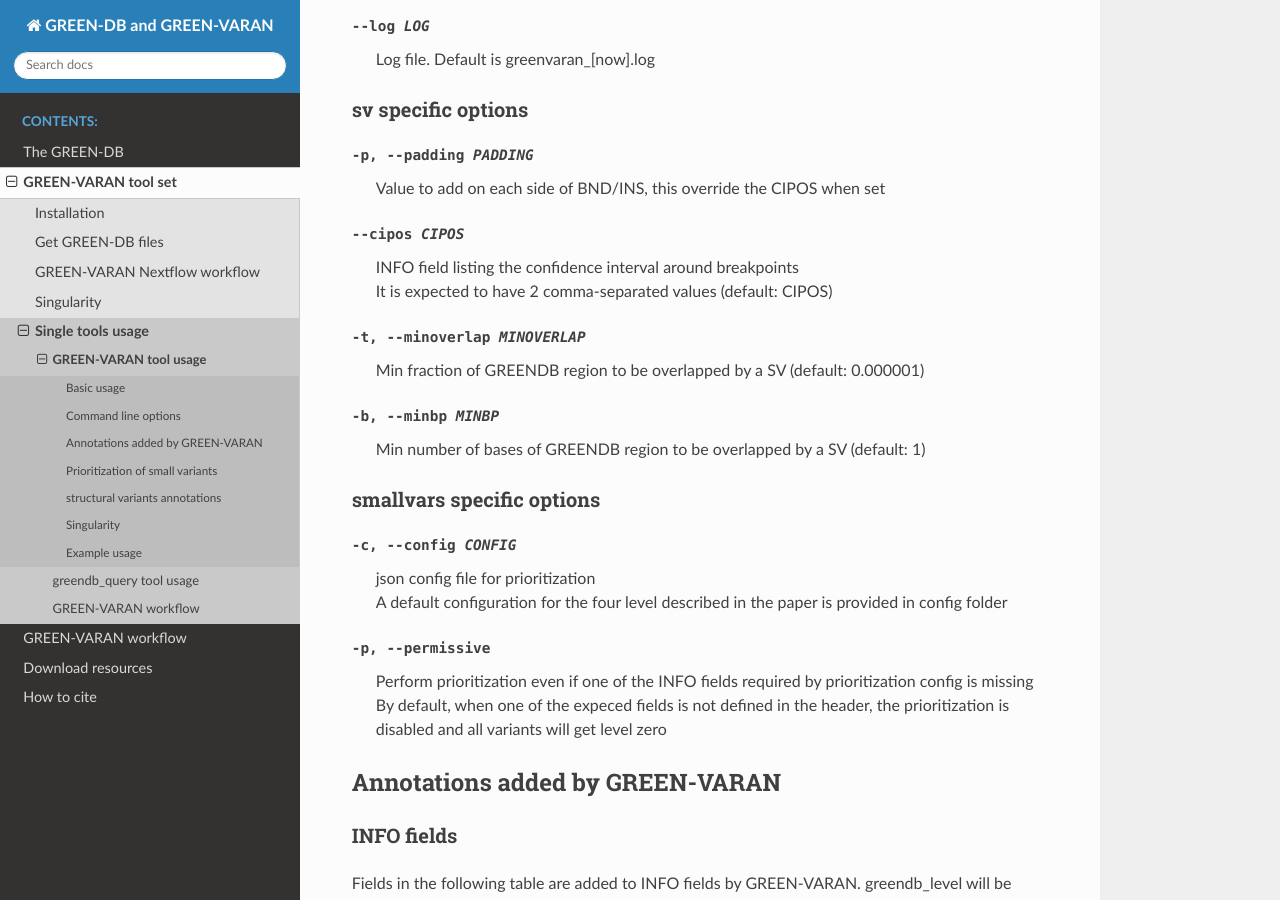
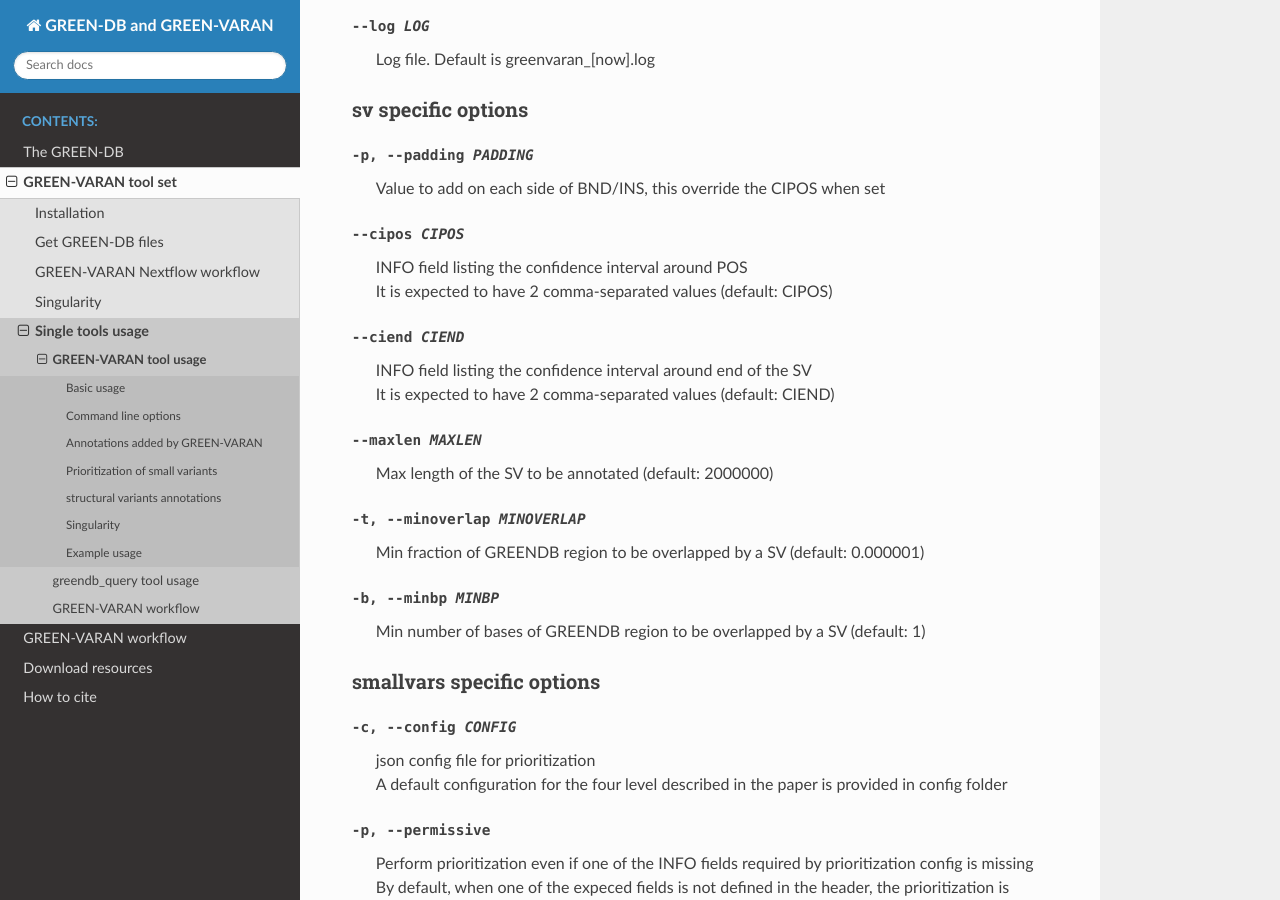
Before and after one commit to edg1983/GREEN-VARAN, a Sphinx documentation site: the page built from docs/GREEN-VARAN_usage.rst, in a window 1280 px wide and 900 px high, scrolled down 1906 px. Built offline with Sphinx 7.4.7 and the Read the Docs theme 2.0.0, drawn with Linux system fonts in a browser that asks for light colours.

Commit message:
consider CIEND in sv intervals. Add maxlen option

```diff
--- a/docs/GREEN-VARAN_usage.rst
+++ b/docs/GREEN-VARAN_usage.rst
@@ -67,8 +67,13 @@ sv specific options
 -p, --padding PADDING
     | Value to add on each side of BND/INS, this override the CIPOS when set
 --cipos CIPOS
-    | INFO field listing the confidence interval around breakpoints
+    | INFO field listing the confidence interval around POS
     | It is expected to have 2 comma-separated values (default: CIPOS)
+--ciend CIEND
+    | INFO field listing the confidence interval around end of the SV
+    | It is expected to have 2 comma-separated values (default: CIEND)
+--maxlen MAXLEN
+    | Max length of the SV to be annotated (default: 2000000)
 -t, --minoverlap MINOVERLAP
     | Min fraction of GREENDB region to be overlapped by a SV (default: 0.000001)
 -b, --minbp MINBP
```
Also changed, not shown: README.md (+46 -36 lines), 6 other files.
